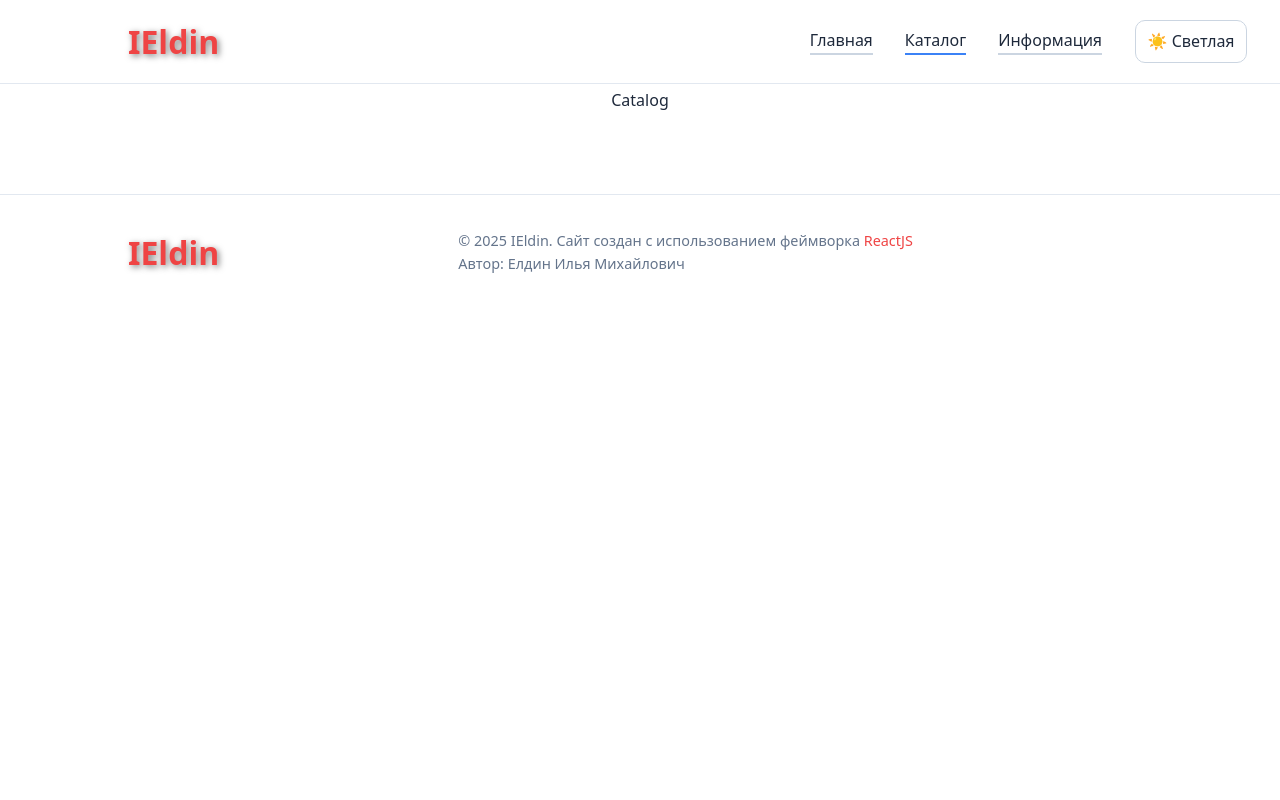
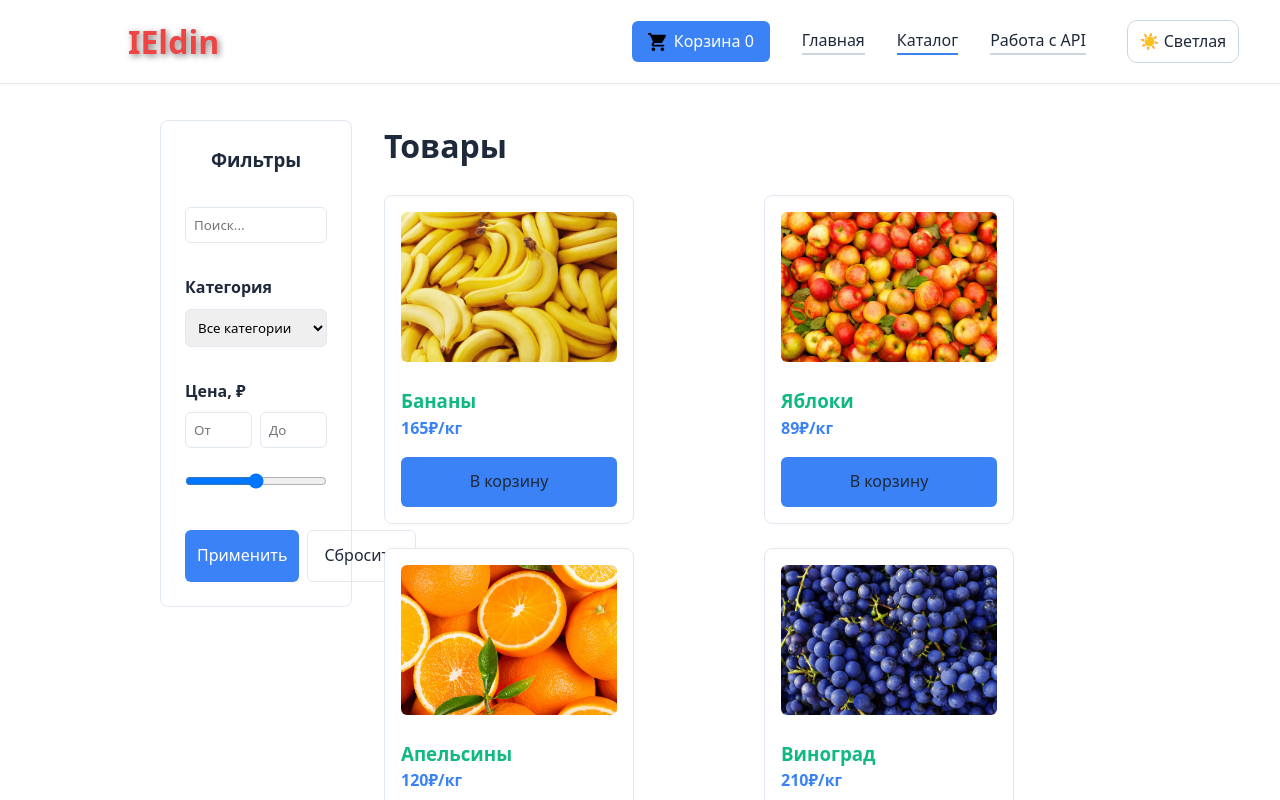
Before and after one commit to IlyaEldin/portfolioapp, a React (Vite) app: page /catalog in a window 1280 px wide. Shown: the top 800 px of the page. Built offline with nearby package versions, Linux system fonts and the light colour scheme.

Commit message:
сделал каталоги, надо сделать фильтрацию, корзину и модальное окно товаров

```diff
--- /dev/null
+++ b/src/components/Catalog/Catalog.css
@@ -0,0 +1,86 @@
+.catalog {
+  width: 80%;
+  display: flex;
+  align-items: start;
+  gap: 2rem;
+  padding: 2rem;
+}
+
+.filter-bar {
+  width: 20%;
+  background: var(--bg-card);
+  padding: 1.5rem;
+  border-radius: 8px;
+  border: 1px solid var(--border-color);
+  flex-shrink: 0;
+}
+
+.filter-bar h3 {
+  margin: 0 0 1.5rem 0;
+  text-align: center;
+}
+
+.filter-group {
+  margin-bottom: 1.5rem;
+}
+
+.filter-bar input,
+.filter-bar select {
+  width: 100%;
+  padding: 0.5rem;
+  margin: 0.5rem 0;
+  border: 1px solid var(--border-color);
+  border-radius: 6px;
+}
+
+.price-inputs {
+  display: flex;
+  gap: 0.5rem;
+}
+
+.price-inputs input {
+  flex: 1;
+}
+
+.price-slider {
+  width: 100%;
+  margin: 0.5rem 0;
+}
+
+.filter-actions {
+  display: flex;
+  gap: 0.5rem;
+  margin-top: 1rem;
+}
+
+.apply-btn {
+  flex: 1;
+  padding: 0.75rem;
+  background: var(--accent-primary);
+  color: white;
+  border: none;
+  border-radius: 6px;
+  cursor: pointer;
+}
+
+.reset-btn {
+  padding: 0.75rem 1rem;
+  background: transparent;
+  border: 1px solid var(--border-color);
+  border-radius: 6px;
+  cursor: pointer;
+}
+
+.products {
+  flex: 1;
+}
+
+.products h1 {
+  margin-bottom: 1.5rem;
+}
+
+.products-list {
+  display: grid;
+  grid-template-columns: repeat(auto-fill, minmax(250px, 1fr));
+  gap: 1.5rem;
+}
--- a/src/components/Catalog/Catalog.jsx
+++ b/src/components/Catalog/Catalog.jsx
@@ -1,3 +1,53 @@
+import "./Catalog.css";
+import ProductCard from "../ProductCard/ProductCard";
+import { PRODUCTS } from "../HomePage/products";
+
 export default function Catalog() {
-  return <div>Catalog</div>;
+  return (
+    <div className='catalog'>
+      <div className='filter-bar'>
+        <h3>Фильтры</h3>
+
+        <div className='filter-group'>
+          <input type='text' placeholder='Поиск...' />
+        </div>
+
+        <div className='filter-group'>
+          <h4>Категория</h4>
+          <select>
+            <option>Все категории</option>
+            <option>Фрукты</option>
+            <option>Овощи</option>
+            <option>Ягоды</option>
+            <option>Зелень</option>
+          </select>
+        </div>
+
+        <div className='filter-group'>
+          <h4>Цена, ₽</h4>
+          <div className='price-range'>
+            <div className='price-inputs'>
+              <input type='number' placeholder='От' min='0' />
+              <input type='number' placeholder='До' min='0' />
+            </div>
+            <input type='range' className='price-slider' min='0' max='1000' />
+          </div>
+        </div>
+
+        <div className='filter-actions'>
+          <button className='apply-btn'>Применить</button>
+          <button className='reset-btn'>Сбросить</button>
+        </div>
+      </div>
+
+      <div className='products'>
+        <h1>Товары</h1>
+        <div className='products-list'>
+          {PRODUCTS.map((product) => (
+            <ProductCard key={product.id} product={product} />
+          ))}
+        </div>
+      </div>
+    </div>
+  );
 }
--- a/src/components/Catalog/Catalog.module.css
+++ /dev/null
@@ -1,6 +0,0 @@
-.contain {
-  width: 80%;
-  display: flex;
-  justify-content: center;
-  align-items: center;
-}
--- a/src/components/Footer/Footer.module.css
+++ b/src/components/Footer/Footer.module.css
@@ -10,6 +10,7 @@
   justify-content: space-between;
   align-items: center;
   margin: 0 10%;
+  margin-bottom: 5vh;
 }
 .footerInfo {
   margin: 0 auto;
--- a/src/components/Header/Header.css
+++ b/src/components/Header/Header.css
@@ -35,3 +35,20 @@
   background: var(--border-color);
   margin-bottom: 2rem;
 }
+
+.cart-container button {
+  display: flex;
+  align-items: center;
+  gap: 0.5rem;
+  padding: 0.5rem 1rem;
+  background: var(--accent-primary);
+  color: white;
+  border: none;
+  border-radius: 6px;
+  cursor: pointer;
+}
+
+.cart-logo {
+  width: 18px;
+  height: 18px;
+}
--- a/src/components/Header/Header.jsx
+++ b/src/components/Header/Header.jsx
@@ -1,6 +1,7 @@
 import "./Header.css";
 import AppNavLink from "../AppNavLink/AppNavLink";
 import ThemeSlider from "../ThemeSlider/ThemeSlider";
+import CartIcon from "/images/cart_icon.svg";
 
 export default function Header() {
   return (
@@ -10,9 +11,15 @@ export default function Header() {
           <div className='logo'>IEldin</div>
           <div className='navbar-all'>
             <nav className='navbar'>
+              <div className='cart-container'>
+                <button>
+                  <img className='cart-logo' src={CartIcon} alt='star' />
+                  Корзина 0
+                </button>
+              </div>
               <AppNavLink to={"/home"}>Главная</AppNavLink>
               <AppNavLink to={"/catalog"}>Каталог</AppNavLink>
-              <AppNavLink to={"/"}>Информация</AppNavLink>
+              <AppNavLink to={"/"}>Работа с API</AppNavLink>
             </nav>
             <ThemeSlider />
           </div>
--- a/src/components/HomePage/HomePage.module.css
+++ b/src/components/HomePage/HomePage.module.css
@@ -3,9 +3,6 @@
   display: flex;
   justify-content: center;
   align-items: center;
-}
-.containerProductCard {
-  margin: 5vh 0;
 }
 .popularProductSection {
   display: flex;
@@ -13,3 +10,7 @@
   justify-content: center;
   align-items: center;
 }
+
+.popularProductSection h1 {
+  color: var(--accent-primary);
+}
--- a/src/components/ProductCard/ProductCard.module.css
+++ b/src/components/ProductCard/ProductCard.module.css
@@ -5,6 +5,7 @@
   max-width: 250px;
   min-width: 250px;
   transition: all 0.4s ease;
+  border: 1px solid var(--border-color);
 }
 .card:hover {
   transform: scale(1.05);
--- a/src/components/ProductSliderSwipe/ProductSliderSwiper.css
+++ b/src/components/ProductSliderSwipe/ProductSliderSwiper.css
@@ -4,7 +4,7 @@
   overflow-x: hidden;
   scroll-behavior: smooth;
   width: 100%;
-  max-width: calc(265 * 4px);
+  max-width: calc(265px * 4);
   padding: 1rem 0;
 }
 
@@ -56,3 +56,21 @@
 .btn-swiper button:active {
   transform: scale(0.95);
 }
+
+@media (max-width: 1200px) {
+  .products-wrapper {
+    max-width: calc(265px * 3); /* 3 карточки */
+  }
+}
+
+@media (max-width: 900px) {
+  .products-wrapper {
+    max-width: calc(265px * 2); /* 2 карточки */
+  }
+}
+
+@media (max-width: 600px) {
+  .products-wrapper {
+    max-width: 265px; /* 1 карточка */
+  }
+}
```
Also changed, not shown: public/images/cart_icon.svg (added), src/components/ApiPage/ApiPage.jsx (added), src/components/ApiPage/ApiPage.module.css (added).
